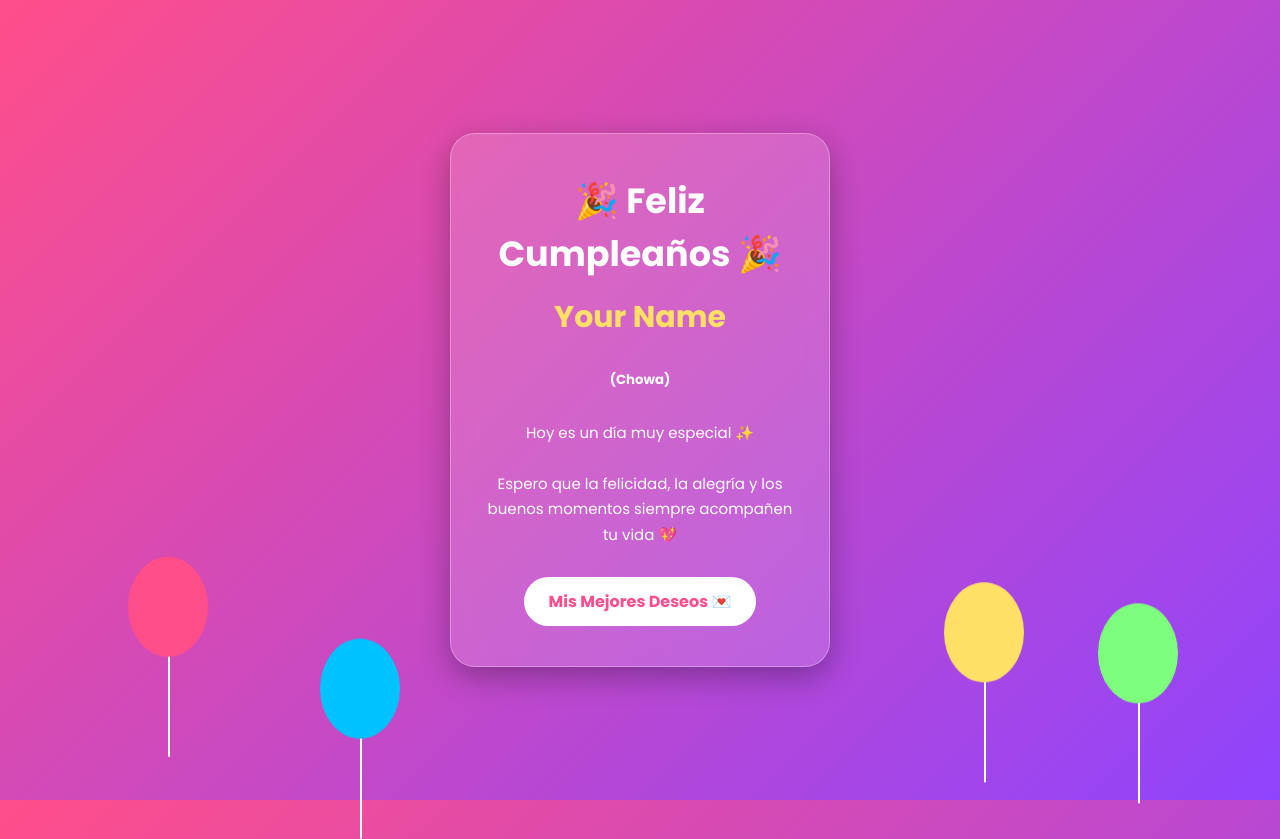
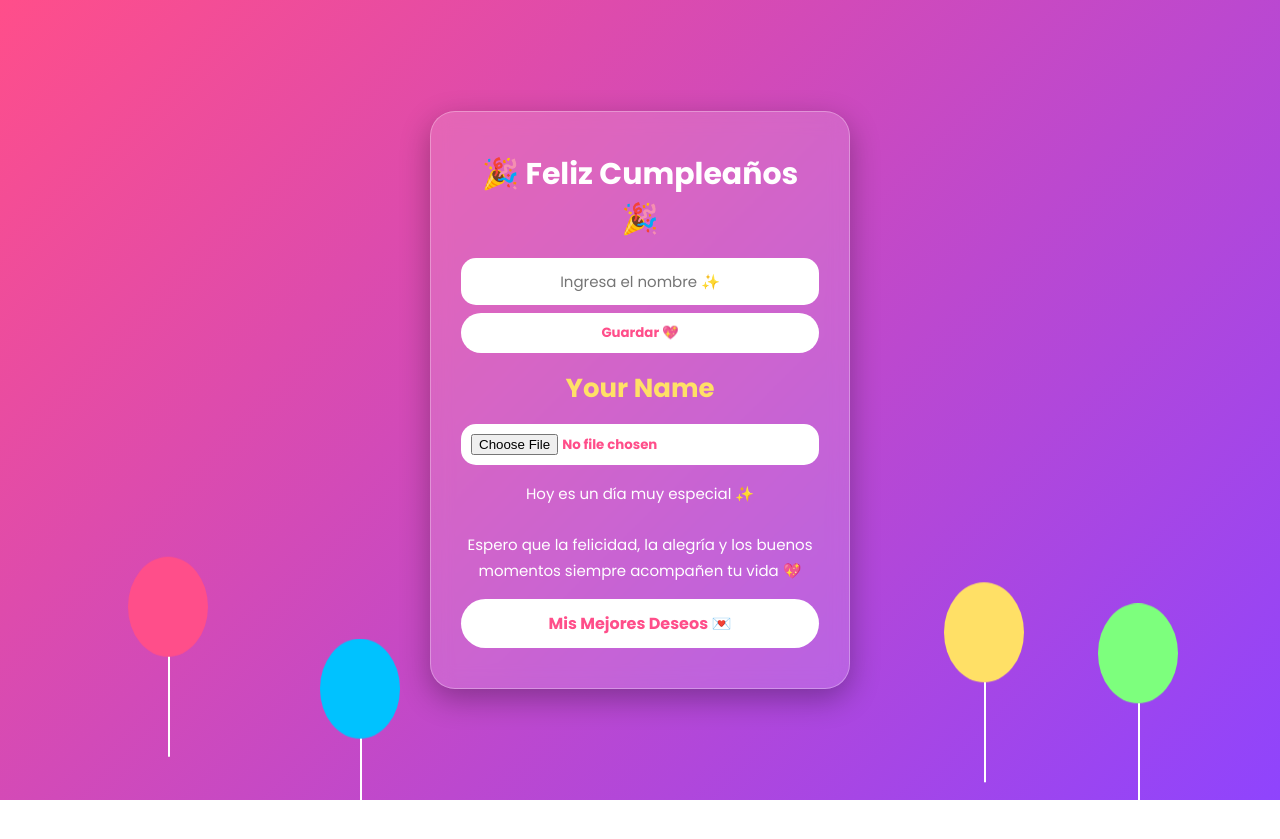
Before and after one commit to The-Juanchito/ADSO-Proyectos-Webs, a PHP site: the page made by FelizCumpleaños.html in a window 1280 px wide. After the commit the page ends 800 px from the top, so only its background shows below. Run offline with PHP 8.4, Linux system fonts and the light colour scheme.

Commit message:
Actualizar carta cumpleaños Michell

```diff
--- a/FelizCumpleaños.css
+++ b/FelizCumpleaños.css
@@ -1,339 +1,257 @@
-/* IMPORTAR FUENTE DE GOOGLE */
-
 @import url('https://fonts.googleapis.com/css2?family=Poppins:wght@300;400;600;700&display=swap');
 
-/* CONFIGURACION GENERAL */
-
-*{
-
-    /* Elimina espacios */
+* {
     margin: 0;
     padding: 0;
-
-    /* Mejor control del tamaño */
     box-sizing: border-box;
-
-    /* Fuente general */
     font-family: 'Poppins', sans-serif;
-
 }
 
-/* CUERPO DE LA PAGINA */
-
-body{
-
-    /* Altura completa */
-    height: 100vh;
-
-    /* Ocultar lo que salga */
-    overflow: hidden;
-
-    /* Fondo degradado */
+body {
+    min-height: 100vh;
+    overflow-y: auto;
     background: linear-gradient(135deg, #ff4e8a, #8f44fd);
-
-    /* Centrar contenido */
     display: flex;
     justify-content: center;
     align-items: center;
-
+    padding: 40px 20px;
+    position: relative;
 }
 
-/* TARJETA PRINCIPAL */
-
-.tarjeta{
-
-    /* Ancho */
-    width: 380px;
-
-    /* Espaciado interno */
-    padding: 40px 30px;
-
-    /* Centrar texto */
-    text-align: center;
-
-    /* Fondo transparente */
-    background: rgba(255,255,255,0.15);
-
-    /* Efecto vidrio */
-    backdrop-filter: blur(10px);
-
-    /* Bordes redondos */
-    border-radius: 25px;
-
-    /* Borde transparente */
-    border: 1px solid rgba(255,255,255,0.3);
-
-    /* Color del texto */
-    color: white;
-
-    /* Sombra */
-    box-shadow: 0 10px 30px rgba(0,0,0,0.3);
-
-    /* Prioridad */
-    z-index: 10;
-
+.globo {
+    position: fixed;
+    width: 80px;
+    height: 100px;
+    border-radius: 50%;
+    animation: flotar 6s infinite ease-in-out;
+    z-index: 0;
 }
 
-/* TITULO */
-
-.tarjeta h1{
-
-    font-size: 35px;
-
-    margin-bottom: 15px;
-
+.globo::before {
+    content: '';
+    position: absolute;
+    width: 2px;
+    height: 100px;
+    background: white;
+    top: 100px;
+    left: 50%;
 }
 
-/* NOMBRE */
+.globo1 { background: #ff4e8a; left: 10%; top: 70%; }
+.globo2 { background: #00c2ff; left: 25%; top: 80%; animation-delay: 1s; }
+.globo3 { background: #ffe066; right: 20%; top: 75%; animation-delay: 2s; }
+.globo4 { background: #7dff7d; right: 8%; top: 80%; animation-delay: 3s; }
 
-.tarjeta h2{
-
-    color: #ffe066;
-
-    font-size: 30px;
-
-    margin-bottom: 15px;
-
+@keyframes flotar {
+    0%   { transform: translateY(0); }
+    50%  { transform: translateY(-40px); }
+    100% { transform: translateY(0); }
 }
 
-/* TEXTO */
-
-.tarjeta p{
-
-    line-height: 1.7;
-
-    margin-bottom: 30px;
-
-    font-size: 15px;
-
+.tarjeta {
+    width: 100%;
+    max-width: 420px;
+    padding: 40px 30px;
+    text-align: center;
+    background: rgba(255, 255, 255, 0.15);
+    backdrop-filter: blur(10px);
+    -webkit-backdrop-filter: blur(10px);
+    border-radius: 25px;
+    border: 1px solid rgba(255, 255, 255, 0.3);
+    color: white;
+    box-shadow: 0 10px 30px rgba(0, 0, 0, 0.3);
+    position: relative;
+    z-index: 10;
+    display: flex;
+    flex-direction: column;
+    gap: 16px;
 }
 
-/* BOTON */
+.tarjeta h1 { font-size: 30px; }
 
-.boton{
-
-    /* Mostrar como bloque */
-    display: inline-block;
-
-    /* Quitar linea */
-    text-decoration: none;
-
-    /* Fondo */
-    background: white;
-
-    /* Color texto */
-    color: #ff4e8a;
-
-    /* Espaciado */
-    padding: 12px 25px;
-
-    /* Bordes */
-    border-radius: 30px;
-
-    /* Negrita */
-    font-weight: bold;
-
-    /* Transicion suave */
-    transition: 0.3s;
-
+.tarjeta h2 {
+    color: #ffe066;
+    font-size: 26px;
 }
 
-/* EFECTO HOVER */
-
-.boton:hover{
-
-    background: #ffe066;
-
-    transform: scale(1.1);
-
-    box-shadow: 0 0 20px #ffe066;
-
+.tarjeta p {
+    line-height: 1.7;
+    font-size: 15px;
 }
 
-/* GLOBOS */
-
-.globo{
-
-    position: absolute;
-
-    width: 80px;
-    height: 100px;
-
-    border-radius: 50%;
-
-    animation: flotar 6s infinite ease-in-out;
-
+.boton {
+    display: inline-block;
+    text-decoration: none;
+    background: white;
+    color: #ff4e8a;
+    padding: 12px 25px;
+    border-radius: 30px;
+    font-weight: bold;
+    transition: 0.3s;
 }
 
-/* CUERDA DEL GLOBO */
-
-.globo::before{
-
-    content: '';
-
-    position: absolute;
-
-    width: 2px;
-    height: 100px;
-
-    background: white;
-
-    top: 100px;
-    left: 50%;
-
+.boton:hover {
+    background: #ffe066;
+    transform: scale(1.1);
+    box-shadow: 0 0 20px #ffe066;
 }
 
-/* GLOBO 1 */
-
-.globo1{
-
-    background: #ff4e8a;
-
-    left: 10%;
-    top: 70%;
-
+.nombre-box {
+    display: flex;
+    flex-direction: column;
+    gap: 8px;
 }
 
-/* GLOBO 2 */
-
-.globo2{
-
-    background: #00c2ff;
-
-    left: 25%;
-    top: 80%;
-
-    animation-delay: 1s;
-
+.nombre-box input {
+    width: 100%;
+    padding: 12px;
+    border: none;
+    border-radius: 15px;
+    outline: none;
+    font-size: 15px;
+    text-align: center;
 }
 
-/* GLOBO 3 */
-
-.globo3{
-
-    background: #ffe066;
-
-    right: 20%;
-    top: 75%;
-
-    animation-delay: 2s;
-
+.nombre-box button {
+    border: none;
+    padding: 10px 20px;
+    border-radius: 20px;
+    background: white;
+    color: #ff4e8a;
+    font-weight: bold;
+    cursor: pointer;
+    transition: 0.3s;
 }
 
-/* GLOBO 4 */
-
-.globo4{
-
-    background: #7dff7d;
-
-    right: 8%;
-    top: 80%;
-
-    animation-delay: 3s;
-
+.nombre-box button:hover {
+    background: #ffe066;
+    transform: scale(1.05);
 }
 
-/* ANIMACION GLOBOS */
-
-@keyframes flotar{
-
-    0%{
-
-        transform: translateY(0);
-
-    }
-
-    50%{
-
-        transform: translateY(-40px);
-
-    }
-
-    100%{
-
-        transform: translateY(0);
-
-    }
-
+.foto-box input {
+    width: 100%;
+    background: white;
+    padding: 10px;
+    border-radius: 15px;
+    cursor: pointer;
+    color: #ff4e8a;
+    font-weight: bold;
+    border: none;
 }
 
-
-/* PAGINA CARTA */
-
-.fondo-carta{
-
-    /* Fondo */
+body.fondo-carta {
     background: linear-gradient(135deg, #ff758c, #ff7eb3);
-
-    /* Centrar */
     display: flex;
     justify-content: center;
-    align-items: center;
-
-    /* Altura */
+    align-items: flex-start;
     min-height: 100vh;
-
-    padding: 20px;
-
+    overflow-y: auto;
+    padding: 40px 20px;
 }
 
-/* CONTENEDOR */
-
-.contenedor-carta{
-
-    width: 500px;
-
-    background: rgba(255,255,255,0.2);
-
+.contenedor-carta {
+    width: 100%;
+    max-width: 520px;
+    background: rgba(255, 255, 255, 0.2);
     backdrop-filter: blur(10px);
-
+    -webkit-backdrop-filter: blur(10px);
     padding: 40px;
-
     border-radius: 25px;
-
     text-align: center;
-
     color: white;
-
-    box-shadow: 0 10px 30px rgba(0,0,0,0.3);
-
+    box-shadow: 0 10px 30px rgba(0, 0, 0, 0.3);
+    display: flex;
+    flex-direction: column;
+    gap: 20px;
+    align-items: center;
 }
 
-/* TITULO */
+.contenedor-carta h1 { font-size: 36px; }
 
-.contenedor-carta h1{
-
-    margin-bottom: 20px;
-
-    font-size: 40px;
-
+.contenedor-carta p {
+    line-height: 1.9;
+    font-size: 16px;
+    text-align: justify;
 }
 
-/* TEXTO */
-
-.contenedor-carta p{
-
-    line-height: 1.9;
-
-    font-size: 17px;
-
-    margin-bottom: 30px;
-
+.contenedor-carta img {
+    width: 220px;
+    height: 220px;
+    object-fit: cover;
+    border-radius: 20px;
+    border: 4px solid white;
+    box-shadow: 0 5px 20px rgba(0, 0, 0, 0.3);
+}
+/* ── BOTONES REACCIÓN ── */
+.botones-reaccion {
+    display: flex;
+    gap: 12px;
+    justify-content: center;
+    flex-wrap: wrap;
 }
 
-/* IMAGEN */
+.btn-si,
+.btn-no {
+    padding: 12px 22px;
+    border: none;
+    border-radius: 30px;
+    font-family: 'Poppins', sans-serif;
+    font-size: 0.92rem;
+    font-weight: bold;
+    cursor: pointer;
+    transition: transform 0.2s, box-shadow 0.2s;
+}
 
-.contenedor-carta img{
+.btn-si {
+    background: white;
+    color: #ff4e8a;
+}
 
-    width: 250px;
-    height: 250px;
+.btn-si:hover {
+    background: #ffe066;
+    transform: scale(1.07);
+    box-shadow: 0 0 16px #ffe066;
+}
 
-    object-fit: cover;
+.btn-no {
+    background: rgba(255, 255, 255, 0.2);
+    color: white;
+    border: 1px solid rgba(255, 255, 255, 0.4);
+}
 
-    border-radius: 20px;
+.btn-no:hover {
+    background: rgba(255, 255, 255, 0.35);
+    transform: scale(1.07);
+}
 
-    border: 4px solid white;
+/* ── MENSAJES DE REACCIÓN ── */
+.mensaje-reaccion {
+    width: 100%;
+}
 
-    box-shadow: 0 5px 20px rgba(0,0,0,0.3);
+.mensaje-si {
+    background: rgba(255, 255, 255, 0.2);
+    border: 1px solid rgba(255, 255, 255, 0.4);
+    border-radius: 16px;
+    padding: 24px;
+    font-size: 1rem;
+    line-height: 1.8;
+    color: white;
+    animation: aparecer 0.4s ease;
+}
 
+.mensaje-no {
+    background: rgba(255, 255, 255, 0.1);
+    border: 1px solid rgba(255, 255, 255, 0.25);
+    border-radius: 16px;
+    padding: 24px;
+    font-size: 1rem;
+    line-height: 1.8;
+    color: white;
+    animation: aparecer 0.4s ease;
 }
+
+@keyframes aparecer {
+    from { opacity: 0; transform: translateY(16px); }
+    to   { opacity: 1; transform: translateY(0); }
+}
--- a/FelizCumpleaños.html
+++ b/FelizCumpleaños.html
@@ -18,7 +18,37 @@
 
     <div class="tarjeta">
         <h1>🎉 Feliz Cumpleaños 🎉</h1>
-        <h2>Your Name <p><h5>(Chowa)</h5></p></h2>
+
+<div class="nombre-box">
+
+    <input
+        type="text"
+        id="nombreInput"
+        placeholder="Ingresa el nombre ✨"
+    >
+
+    <button onclick="guardarNombre()">
+        Guardar 💖
+    </button>
+
+</div>
+
+<h2 id="nombreMostrado">
+    Your Name
+</h2>
+
+    <!-- SUBIR FOTO -->
+
+<div class="foto-box">
+
+    <input
+        type="file"
+        id="fotoInput"
+        accept="image/*"
+        onchange="guardarFoto()"
+    >
+
+</div>
 
         <p>
             Hoy es un día muy especial ✨
@@ -32,5 +62,49 @@
             Mis Mejores Deseos 💌</a>
     </div>
 
+    <script>
+
+    function guardarNombre(){
+        let nombre = document.getElementById("nombreInput").value;
+        document.getElementById("nombreMostrado").innerText = nombre;
+        localStorage.setItem("nombreCumple", nombre);
+
+    }
+
+    window.onload = function(){
+
+        let nombreGuardado = localStorage.getItem("nombreCumple");
+
+        if(nombreGuardado){
+
+            document.getElementById("nombreMostrado").innerText = nombreGuardado;
+
+        }
+
+    }
+
+    // FUNCION PARA GUARDAR FOTO
+
+function guardarFoto(){
+
+    // Obtener archivo
+    let archivo = document.getElementById("fotoInput").files[0];
+
+    // Leer imagen
+    let lector = new FileReader();
+
+    lector.onload = function(e){
+
+        // Guardar imagen
+        localStorage.setItem("fotoCumple", e.target.result);
+
+    }
+
+    lector.readAsDataURL(archivo);
+
+}
+
+</script>
+
 </body>
 </html>
```
Also changed, not shown: carta.html (+78 -21 lines).
